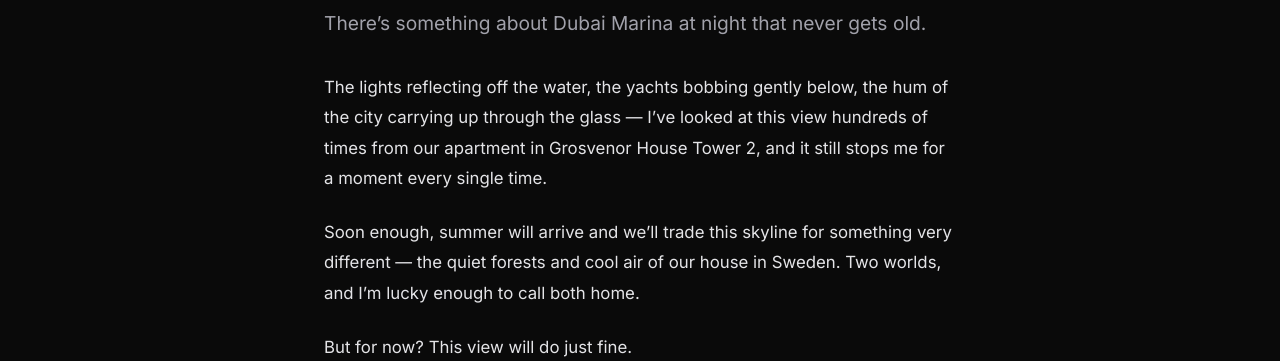
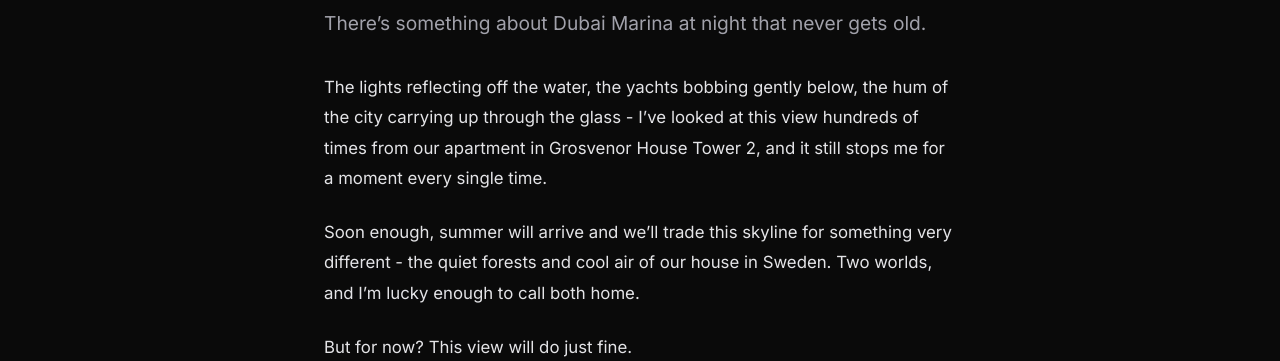
Before and after one commit to handled-sh/handled-sh.github.io, a Jekyll site: the page built from _posts/2026-02-23-a-view-i-never-get-tired-of.md, in a window 1280 px wide and 900 px high, scrolled down 500 px. Shown: the part 183-544 px from the top of the window. Built offline with Jekyll 4.4.1, drawn with Linux system fonts in a browser that asks for light colours.

```diff
--- a/_posts/2026-02-23-a-view-i-never-get-tired-of.md
+++ b/_posts/2026-02-23-a-view-i-never-get-tired-of.md
@@ -8,8 +8,8 @@ image: /assets/images/dubai-marina-night.jpg
 
 There's something about Dubai Marina at night that never gets old.
 
-The lights reflecting off the water, the yachts bobbing gently below, the hum of the city carrying up through the glass — I've looked at this view hundreds of times from our apartment in Grosvenor House Tower 2, and it still stops me for a moment every single time.
+The lights reflecting off the water, the yachts bobbing gently below, the hum of the city carrying up through the glass - I've looked at this view hundreds of times from our apartment in Grosvenor House Tower 2, and it still stops me for a moment every single time.
 
-Soon enough, summer will arrive and we'll trade this skyline for something very different — the quiet forests and cool air of our house in Sweden. Two worlds, and I'm lucky enough to call both home.
+Soon enough, summer will arrive and we'll trade this skyline for something very different - the quiet forests and cool air of our house in Sweden. Two worlds, and I'm lucky enough to call both home.
 
 But for now? This view will do just fine.
```
